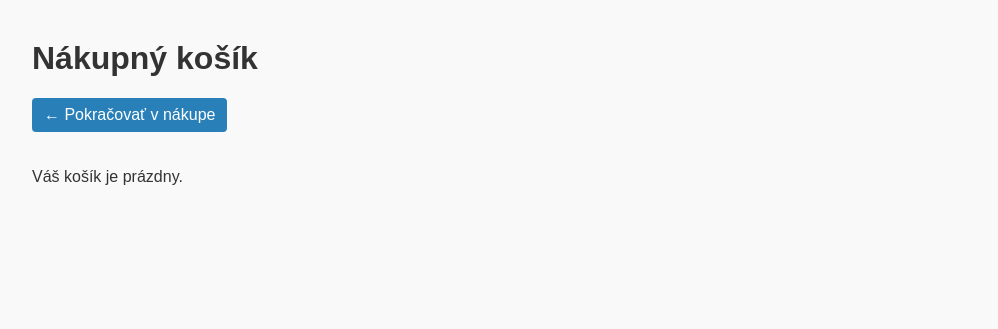
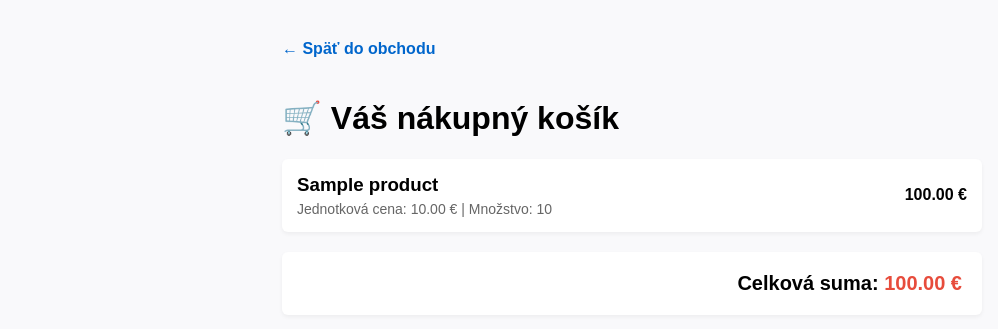
Before and after one commit to matuso1/eshop, a FastAPI app: page /cart in a window 1280 px wide. Shown: the top 329 px of the page, without its empty margins (8-1006 px from the left). Run offline with FastAPI, Linux system fonts and the light colour scheme; tables that the repository leaves empty hold one stand-in row (values such as "Sample post").

Commit message:
Update cart.html

```diff
--- a/templates/cart.html
+++ b/templates/cart.html
@@ -2,73 +2,39 @@
 <html lang="sk">
 <head>
     <meta charset="UTF-8">
-    <title>Košík - E-shop</title>
+    <meta name="viewport" content="width=device-width, initial-scale=1.0">
+    <title>Nákupný košík</title>
     <style>
-        body { font-family: Arial, sans-serif; margin: 40px; background-color: #f9f9f9; color: #333; }
-        .cart-table { width: 100%; border-collapse: collapse; background: white; border-radius: 8px; overflow: hidden; box-shadow: 0 2px 4px rgba(0,0,0,0.1); margin-bottom: 20px; }
-        .cart-table th, .cart-table td { padding: 12px 15px; text-align: left; border-bottom: 1px solid #ddd; }
-        .cart-table th { background-color: #2c3e50; color: white; }
-        .coupon-box { background: white; padding: 20px; border-radius: 8px; box-shadow: 0 2px 4px rgba(0,0,0,0.1); max-width: 400px; margin-bottom: 20px; }
-        .btn { background: #27ae60; color: white; padding: 8px 12px; border: none; border-radius: 4px; cursor: pointer; text-decoration: none; display: inline-block; }
-        .btn-danger { background: #e74c3c; }
-        .btn-danger:hover { background: #c0392b; }
-        .cart-img { width: 50px; height: 50px; object-fit: cover; border-radius: 4px; vertical-align: middle; margin-right: 10px; }
+        body { font-family: Arial, sans-serif; max-width: 700px; margin: 40px auto; padding: 0 20px; background-color: #f9f9fb; }
+        .cart-item { background: white; padding: 15px; margin-bottom: 10px; border-radius: 6px; display: flex; justify-content: space-between; align-items: center; box-shadow: 0 2px 4px rgba(0,0,0,0.05); }
+        .total { background: white; padding: 20px; border-radius: 6px; font-size: 20px; font-weight: bold; text-align: right; margin-top: 20px; box-shadow: 0 2px 4px rgba(0,0,0,0.05); }
+        .btn-back { display: inline-block; margin-bottom: 20px; text-decoration: none; color: #0066cc; font-weight: bold; }
     </style>
 </head>
 <body>
-    <h1>Nákupný košík</h1>
-    <a href="/" class="btn" style="background: #2980b9; margin-bottom: 20px;">← Pokračovať v nákupe</a>
 
-    {% if products_in_cart %}
-        <table class="cart-table">
-            <thead>
-                <tr>
-                    <th>Produkt</th>
-                    <th>Cena za ks</th>
-                    <th>Množstvo</th>
-                    <th>Spolu</th>
-                </tr>
-            </thead>
-            <tbody>
-                {% for item in products_in_cart %}
-                    <tr>
-                        <td>
-                            {% if item.image_url %}
-                                <img src="{{ item.image_url }}" alt="{{ item.name }}" class="cart-img">
-                            {% endif %}
-                            {{ item.name }}
-                        </td>
-                        <td>{{ "%.2f"|format(item.final_item_price) }} €</td>
-                        <td>{{ item.quantity }}</td>
-                        <td><strong>{{ "%.2f"|format(item.item_total) }} €</strong></td>
-                    </tr>
-                {% endfor %}
-            </tbody>
-        </table>
+    <a href="/" class="btn-back">← Späť do obchodu</a>
+    <h1>🛒 Váš nákupný košík</h1>
 
-        <div class="coupon-box">
-            <h3>Zľavový kupón</h3>
-            {% if applied_coupon %}
-                <p>Aplikovaný kupón: <strong>{{ applied_coupon }}</strong> (-{{ coupon_discount }}%)</p>
-                <a href="/cart/remove-coupon" class="btn btn-danger" style="padding: 4px 8px; font-size: 12px;">Zrušiť kupón</a>
-            {% else %}
-                <form action="/cart/apply-coupon" method="POST">
-                    <input type="text" name="coupon_code" placeholder="Zadajte kód kupónu" required style="padding: 6px; width: 60%;">
-                    <button type="submit" class="btn">Použiť</button>
-                </form>
-            {% endif %}
-        </div>
+    {% if cart_items %}
+        {% for item in cart_items %}
+            <div class="cart-item">
+                <div>
+                    <h3 style="margin: 0 0 5px 0;">{{ item.product.name }}</h3>
+                    <p style="margin: 0; color: #666; font-size: 14px;">Jednotková cena: {{ "%.2f"|format(item.product.price) }} € | Množstvo: {{ item.quantity }}</p>
+                </div>
+                <div style="font-weight: bold; font-size: 16px;">
+                    {{ "%.2f"|format(item.product.price * item.quantity) }} €
+                </div>
+            </div>
+        {% endfor %}
 
-        <div style="background: white; padding: 20px; border-radius: 8px; box-shadow: 0 2px 4px rgba(0,0,0,0.1); max-width: 400px;">
-            <p>Medzisúčet: {{ "%.2f"|format(subtotal) }} €</p>
-            {% if coupon_discount > 0 %}
-                <p>Zľava z kupónu: -{{ coupon_discount }}%</p>
-            {% endif %}
-            <h3>Celková suma: {{ "%.2f"|format(total) }} €</h3>
-            <a href="/cart/clear" class="btn btn-danger" style="margin-top: 10px;">Vyprázdniť košík</a>
+        <div class="total">
+            Celková suma: <span style="color: #e74c3c;">{{ "%.2f"|format(total_price) }} €</span>
         </div>
     {% else %}
         <p>Váš košík je prázdny.</p>
     {% endif %}
+
 </body>
 </html>
```
